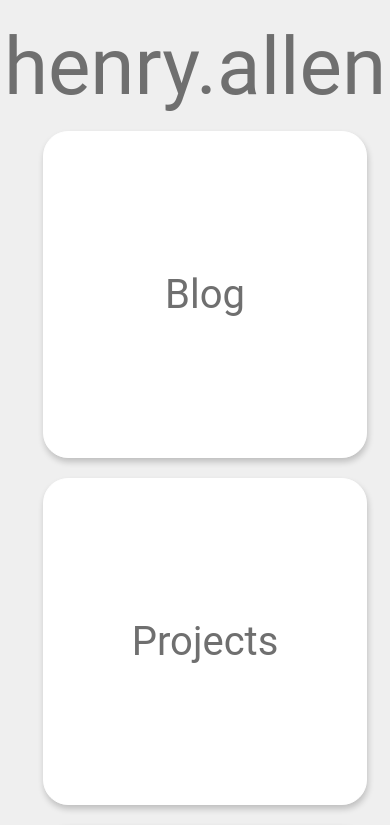
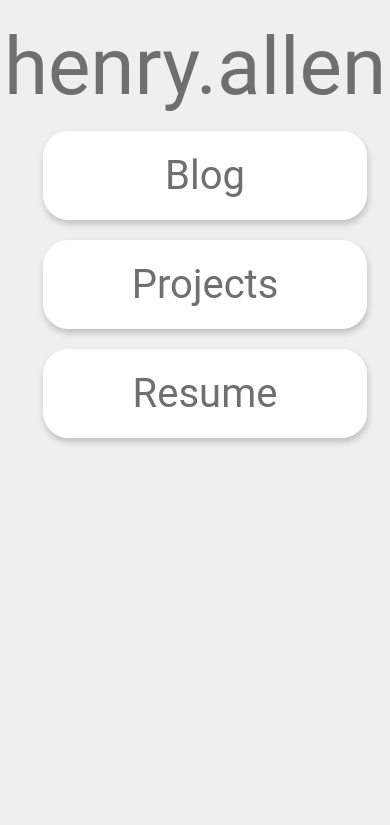
Before and after one commit to hmallen99/hmallen99.github.io, a React (Create React App) app: page / in a window 390 px wide. Shown: the top 825 px of the page. Built offline with nearby package versions, Linux system fonts and the light colour scheme.

Commit message:
Compact mode

```diff
--- a/src/Blog/Blog.tsx
+++ b/src/Blog/Blog.tsx
@@ -1,7 +1,8 @@
 import * as React from "react";
-import { Outlet } from "react-router-dom";
+import { Outlet, useParams } from "react-router-dom";
 import FilterNavigator, { ListItem } from "../FilterNavigator/FilterNavigator";
 import './Blog.css'
+import PlatformContext, { FormFactor } from "../Platform/PlatformContext";
 
 
 type Props = {
@@ -9,10 +10,33 @@ type Props = {
 }
 
 export default function Blog(props: Props) {
+    const platformInfo = React.useContext(PlatformContext)
+    let { id } = useParams()
+
+    if (platformInfo.formFactor === FormFactor.Wide) {
+        return (
+            <>
+                <div className="blog-container">
+                    <FilterNavigator route={"/pages/blog"} items={props.articles} />
+                    <Outlet />
+                </div>
+            </>
+        );
+    }
+
+    if (id === undefined) {
+        return (
+            <>
+                <div className="blog-container">
+                    <FilterNavigator route={"/pages/blog"} items={props.articles} />
+                </div>
+            </>
+        );
+    }
+
     return (
         <>
             <div className="blog-container">
-                <FilterNavigator route={"/pages/blog"} items={props.articles}/>
                 <Outlet />
             </div>
         </>
--- a/src/FilterNavigator/FilterNavigator.css
+++ b/src/FilterNavigator/FilterNavigator.css
@@ -39,7 +39,7 @@
     box-shadow: 1px 4px 6px 0px rgba(0, 0, 0, 0.20000000298023224);
     padding: 5px;
     border-color: rgb(80, 80, 80);
-  }
+}
 
 .filter-list {
     width: 100%;
--- a/src/Home.tsx
+++ b/src/Home.tsx
@@ -1,7 +1,12 @@
 import * as React from "react";
 import PlainLink from "./PlainLink";
+import PlatformContext, { FormFactor } from "./Platform/PlatformContext";
 
 export default function Home() {
+    const platformInfo = React.useContext(PlatformContext)
+
+    const buttonStyle = platformInfo.formFactor === FormFactor.Wide ? "button" : "button-compact"
+
     return (
         <>
             <div className="container">
@@ -10,17 +15,17 @@ export default function Home() {
                     <div className="columns">
                         <div className="button-column">
                             <PlainLink to="/pages/blog" >
-                                <div className="button">Blog</div>
+                                <div className={buttonStyle}>Blog</div>
                             </PlainLink>
                         </div>
                         <div className="button-column">
                             <PlainLink to="/pages/projects">
-                                <div className="button">Projects</div>
+                                <div className={buttonStyle}>Projects</div>
                             </PlainLink>
                         </div>
                         <div className="button-column">
                             <PlainLink to="/pages/resume">
-                                <div className="button">Resume</div>
+                                <div className={buttonStyle}>Resume</div>
                             </PlainLink>
                         </div>
                     </div>
--- /dev/null
+++ b/src/Platform/PlatformContext.ts
@@ -0,0 +1,23 @@
+import { createContext } from "react";
+
+export enum Density {
+    High,
+    Low
+}
+
+export enum FormFactor {
+    Compact,
+    Wide
+}
+
+type PlatformInfo = {
+    formFactor: FormFactor,
+    density: Density,
+}
+
+const PlatformContext = createContext<PlatformInfo>({
+    formFactor: FormFactor.Wide,
+    density: Density.High,
+})
+
+export default PlatformContext;
--- /dev/null
+++ b/src/Platform/PlatformProvider.tsx
@@ -0,0 +1,51 @@
+import * as React from "react";
+import PlatformContext, { Density, FormFactor } from "./PlatformContext";
+
+type Props = {
+    children: React.ReactNode
+}
+
+const WideMode = {
+    formFactor: FormFactor.Wide,
+    density: Density.High,
+}
+
+const CompactMode = {
+    formFactor: FormFactor.Compact,
+    density: Density.High,
+}
+
+
+export default function PlatformProvider(props: Props) {
+    const [platformInfo, setPlatformInfo] = React.useState({
+        formFactor: FormFactor.Wide,
+        density: Density.High,
+    })
+
+    const onWindowSizeChange = React.useCallback(() => {
+        if (window.innerWidth < window.innerHeight || window.innerHeight < 500) {
+            setPlatformInfo(CompactMode)
+        }
+        else {
+            setPlatformInfo(WideMode)
+        }
+    }, [])
+
+    React.useEffect(() => {
+        window.addEventListener('resize', onWindowSizeChange)
+
+        return () => {
+            window.removeEventListener('resize', onWindowSizeChange)
+        }
+    }, [onWindowSizeChange])
+
+    React.useEffect(() => {
+        onWindowSizeChange()
+    }, [onWindowSizeChange])
+
+    return (
+        <PlatformContext.Provider value={platformInfo}>
+            {props.children}
+        </PlatformContext.Provider>
+    )
+};
--- a/src/Projects/Projects.tsx
+++ b/src/Projects/Projects.tsx
@@ -2,16 +2,23 @@ import * as React from "react";
 import { Outlet } from "react-router-dom";
 import FilterNavigator, { ListItem } from "../FilterNavigator/FilterNavigator";
 import "./Projects.css"
+import PlatformContext, { FormFactor } from "../Platform/PlatformContext";
 
 type Props = {
     projects: ListItem[]
 }
 
 export default function Projects(props: Props) {
+    const platformInfo = React.useContext(PlatformContext)
+
     return (
         <>
             <div className="projects-container">
-                <FilterNavigator route={"/pages/projects"} items={props.projects} />
+                {
+                    platformInfo.formFactor === FormFactor.Wide ?
+                        <FilterNavigator route={"/pages/projects"} items={props.projects} /> :
+                        null
+                }
                 <Outlet />
             </div>
         </>
--- a/src/TopBarContainer.css
+++ b/src/TopBarContainer.css
@@ -5,11 +5,24 @@
     align-items: flex-start;
 }
 
+
 .top-bar {
     display: flex;
     flex-direction: row;
     justify-content: flex-start;
     align-items: flex-start;
+    padding-top: 10px;
+    padding-left: 10px;
+    padding-bottom: 10px;
+    gap: 20px;
+    width: 100%;
+}
+
+.top-bar-compact {
+    display: flex;
+    flex-direction: row;
+    justify-content: center;
+    align-items: center;
     padding-top: 10px;
     padding-left: 10px;
     padding-bottom: 10px;
@@ -26,7 +39,7 @@
     letter-spacing: 0%;
     text-align: left;
     font-family: "Roboto", sans-serif;
-  }
+}
 
 .top-bar-button {
     display: flex;
--- a/src/TopBarContainer.tsx
+++ b/src/TopBarContainer.tsx
@@ -2,17 +2,27 @@ import * as React from "react";
 import { Outlet } from "react-router-dom";
 import PlainLink from "./PlainLink";
 import './TopBarContainer.css'
+import PlatformContext, { FormFactor } from "./Platform/PlatformContext";
 
 export default function TopBarContainer() {
+    const platformInfo = React.useContext(PlatformContext)
+
+    const isWideMode = platformInfo.formFactor === FormFactor.Wide
+    const topBarContainerStyle = isWideMode ? "top-bar" : "top-bar-compact"
+
     return (
         <>
             <div className="top-bar-container">
-                <div className="top-bar">
-                    <PlainLink to="/">
-                        <div className="top-bar-title">
-                            henry.allen
-                        </div>
-                    </PlainLink>
+                <div className={topBarContainerStyle}>
+                    {
+                        isWideMode ?
+                            <PlainLink to="/">
+                                <div className="top-bar-title">
+                                    henry.allen
+                                </div>
+                            </PlainLink>
+                            : null
+                    }
                     <PlainLink to="/pages/blog">
                         <div className="top-bar-button">
                             Blog
--- a/src/index.css
+++ b/src/index.css
@@ -19,6 +19,7 @@ body {
   padding-left: 5%;
   background-color: rgba(239, 239, 239, 1);
 }
+
 .title {
   display: flex;
   flex-direction: column;
@@ -29,6 +30,7 @@ body {
   text-align: left;
   font-family: "Roboto", sans-serif;
 }
+
 .navigator {
   display: flex;
   flex-direction: column;
@@ -36,9 +38,11 @@ body {
   margin-top: 5%;
   /* box-shadow: 0px 4px 4px 0px rgba(0, 0, 0, 0.20000000298023224); */
 }
+
 .columns {
   display: flex;
 }
+
 @media (max-width: 999px) {
   .columns {
     flex-direction: column;
@@ -69,6 +73,34 @@ body {
   font-family: "Roboto", sans-serif;
 }
 
+.button-compact {
+  display: flex;
+  flex-direction: row;
+  max-width: 80px;
+  justify-content: center;
+  align-items: center;
+  border-radius: 25px;
+  box-shadow: 1px 4px 6px 0px rgba(0, 0, 0, 0.20000000298023224);
+  padding-top: 20px;
+  padding-right: 121px;
+  padding-bottom: 20px;
+  padding-left: 121px;
+  border-color: rgba(255, 255, 255, 1);
+  border-width: 1px;
+  border-style: solid;
+  background-color: rgba(255, 255, 255, 1);
+  color: rgba(111, 111, 111, 1);
+  font-size: 40px;
+  letter-spacing: 0%;
+  text-align: left;
+  font-family: "Roboto", sans-serif;
+}
+
+.button-compact:hover {
+  background-color: rgb(183, 213, 255);
+  border-color: rgb(183, 213, 255);
+}
+
 input[type="text"] {
   background-color: rgb(183, 213, 255);
   border-width: 0px;
@@ -87,6 +119,7 @@ input[type="text"] {
   margin-left: 20px;
   margin-bottom: 20px;
 }
+
 @media (max-width: 999px) {
   .button-column {
     width: 100%;
--- a/src/index.tsx
+++ b/src/index.tsx
@@ -14,6 +14,7 @@ import ProjectsContainer from './Projects/ProjectsContainer'
 import ProjectListContainer from './Projects/ProjectListContainer';
 import ProjectPageContainer from './Projects/ProjectPageContainer';
 import ResumeContainer from './Resume/ResumeContainer';
+import PlatformProvider from './Platform/PlatformProvider';
 
 const router = createHashRouter([
   {
@@ -67,7 +68,9 @@ const root = ReactDOM.createRoot(
 );
 root.render(
   <React.StrictMode>
-    <RouterProvider router={router} />
+    <PlatformProvider>
+      <RouterProvider router={router} />
+    </PlatformProvider>
   </React.StrictMode>
 );
 
```
